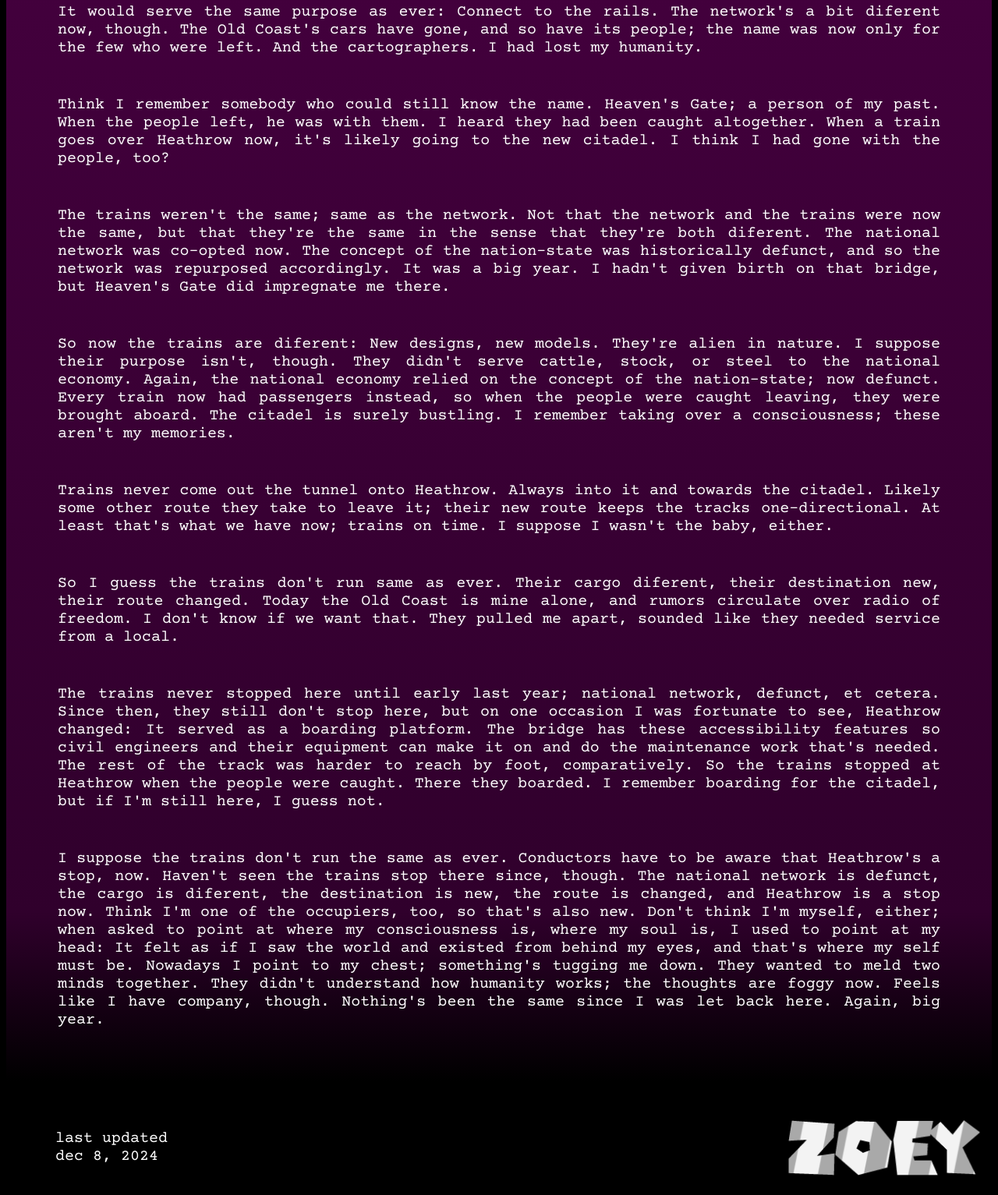
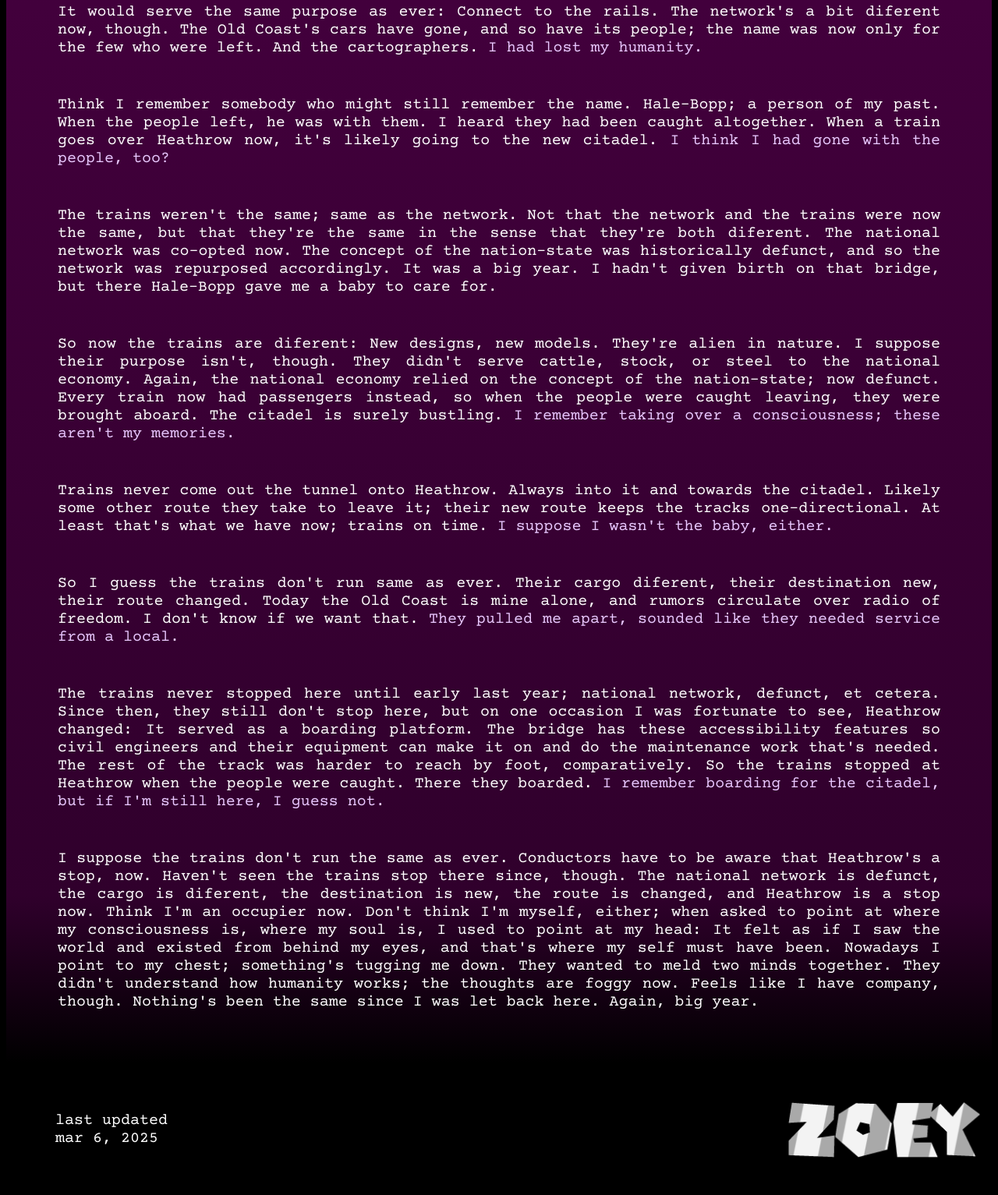
Before and after one commit to deadbeatChimblr/grubbyChimblr.github.io, a plain HTML site: page blog/writing/trains.html in a window 1280 px wide. Shown: the part 877-2410 px from the top of the page at 78% size. Drawn offline with Linux system fonts and the light colour scheme.

Commit message:
updated footer, index, trains

```diff
--- a/blog/writing/trains.html
+++ b/blog/writing/trains.html
@@ -22,21 +22,21 @@
 
 <p>Heathrow Bridge wasn't named that because this is Heathrow; the old governor simply named it after his granddad. It never mattered what the bridge was called, or what purpose it served outside of shifting cattle, stock, and steel: It belongs to the rails, and the rails belonged to the national network. You stepped into them, and you stepped into something far bigger than yourself, but it felt like a miniscule, unseeming part of that something bigger. Just a bridge, just some pieces of rail. I could've birthed a person on that bridge and it wouldn't give it any more signifcance beyond its connection to the rails, which gives it a connection to the national network.</p>
 
-<p>It would serve the same purpose as ever: Connect to the rails. The network's a bit diferent now, though. The Old Coast's cars have gone, and so have its people; the name was now only for the few who were left. And the cartographers. I had lost my humanity.</p>
+<p>It would serve the same purpose as ever: Connect to the rails. The network's a bit diferent now, though. The Old Coast's cars have gone, and so have its people; the name was now only for the few who were left. And the cartographers. <span style="color:#e9c9ff"> I had lost my humanity.</span></p>
 
-<p>Think I remember somebody who could still know the name. Heaven's Gate; a person of my past. When the people left, he was with them. I heard they had been caught altogether. When a train goes over Heathrow now, it's likely going to the new citadel. I think I had gone with the people, too?</p>
+<p>Think I remember somebody who might still remember the name. Hale-Bopp; a person of my past. When the people left, he was with them. I heard they had been caught altogether. When a train goes over Heathrow now, it's likely going to the new citadel. <span style="color:#e9c9ff">I think I had gone with the people, too?</span></p>
 
-<p>The trains weren't the same; same as the network. Not that the network and the trains were now the same, but that they're the same in the sense that they're both diferent. The national network was co-opted now. The concept of the nation-state was historically defunct, and so the network was repurposed accordingly. It was a big year. I hadn't given birth on that bridge, but Heaven's Gate did impregnate me there.</p>
+<p>The trains weren't the same; same as the network. Not that the network and the trains were now the same, but that they're the same in the sense that they're both diferent. The national network was co-opted now. The concept of the nation-state was historically defunct, and so the network was repurposed accordingly. It was a big year. I hadn't given birth on that bridge, but there Hale-Bopp gave me a baby to care for.</p>
 
-<p>So now the trains are diferent: New designs, new models. They're alien in nature. I suppose their purpose isn't, though. They didn't serve cattle, stock, or steel to the national economy. Again, the national economy relied on the concept of the nation-state; now defunct. Every train now had passengers instead, so when the people were caught leaving, they were brought aboard. The citadel is surely bustling. I remember taking over a consciousness; these aren't my memories.</p>
+<p>So now the trains are diferent: New designs, new models. They're alien in nature. I suppose their purpose isn't, though. They didn't serve cattle, stock, or steel to the national economy. Again, the national economy relied on the concept of the nation-state; now defunct. Every train now had passengers instead, so when the people were caught leaving, they were brought aboard. The citadel is surely bustling. <span style="color:#e9c9ff">I remember taking over a consciousness; these aren't my memories.</span></p>
 
-<p>Trains never come out the tunnel onto Heathrow. Always into it and towards the citadel. Likely some other route they take to leave it; their new route keeps the tracks one-directional. At least that's what we have now; trains on time. I suppose I wasn't the baby, either.</p>
+<p>Trains never come out the tunnel onto Heathrow. Always into it and towards the citadel. Likely some other route they take to leave it; their new route keeps the tracks one-directional. At least that's what we have now; trains on time. <span style="color:#e9c9ff"> I suppose I wasn't the baby, either. </span></p>
 
-<p>So I guess the trains don't run same as ever. Their cargo diferent, their destination new, their route changed. Today the Old Coast is mine alone, and rumors circulate over radio of freedom. I don't know if we want that. They pulled me apart, sounded like they needed service from a local.</p>
+<p>So I guess the trains don't run same as ever. Their cargo diferent, their destination new, their route changed. Today the Old Coast is mine alone, and rumors circulate over radio of freedom. I don't know if we want that. <span style="color:#e9c9ff">They pulled me apart, sounded like they needed service from a local.</span></p>
 
-<p>The trains never stopped here until early last year; national network, defunct, et cetera. Since then, they still don't stop here, but on one occasion I was fortunate to see, Heathrow changed: It served as a boarding platform. The bridge has these accessibility features so civil engineers and their equipment can make it on and do the maintenance work that's needed. The rest of the track was harder to reach by foot, comparatively. So the trains stopped at Heathrow when the people were caught. There they boarded. I remember boarding for the citadel, but if I'm still here, I guess not.</p>
+<p>The trains never stopped here until early last year; national network, defunct, et cetera. Since then, they still don't stop here, but on one occasion I was fortunate to see, Heathrow changed: It served as a boarding platform. The bridge has these accessibility features so civil engineers and their equipment can make it on and do the maintenance work that's needed. The rest of the track was harder to reach by foot, comparatively. So the trains stopped at Heathrow when the people were caught. There they boarded. <span style="color:#e9c9ff"> I remember boarding for the citadel, but if I'm still here, I guess not.</span></p>
 
-<p>I suppose the trains don't run the same as ever. Conductors have to be aware that Heathrow's a stop, now. Haven't seen the trains stop there since, though. The national network is defunct, the cargo is diferent, the destination is new, the route is changed, and Heathrow is a stop now. Think I'm one of the occupiers, too, so that's also new. Don't think I'm myself, either; when asked to point at where my consciousness is, where my soul is, I used to point at my head: It felt as if I saw the world and existed from behind my eyes, and that's where my self must be. Nowadays I point to my chest; something's tugging me down. They wanted to meld two minds together. They didn't understand how humanity works; the thoughts are foggy now. Feels like I have company, though. Nothing's been the same since I was let back here. Again, big year.</p>
+<p>I suppose the trains don't run the same as ever. Conductors have to be aware that Heathrow's a stop, now. Haven't seen the trains stop there since, though. The national network is defunct, the cargo is diferent, the destination is new, the route is changed, and Heathrow is a stop now. Think I'm an occupier now. Don't think I'm myself, either; when asked to point at where my consciousness is, where my soul is, I used to point at my head: It felt as if I saw the world and existed from behind my eyes, and that's where my self must have been. Nowadays I point to my chest; something's tugging me down. They wanted to meld two minds together. They didn't understand how humanity works; the thoughts are foggy now. Feels like I have company, though. Nothing's been the same since I was let back here. Again, big year.</p>
 
 </div>
 <div id="footer"></div>
--- a/footer.html
+++ b/footer.html
@@ -14,7 +14,7 @@
 <p class="footer">
     <table width="100%" class="borderless">
         <tr>
-            <td><p style="font-family: CourierPrime-Regular;">last updated<br>dec 8, 2024</p></td>
+            <td><p style="font-family: CourierPrime-Regular;">last updated<br>mar 6, 2025</p></td>
             <td><a href="/index.html"><img src="/assets/img/zoey_light.png" width="250px" style="float: right"></td>
         </tr>
     </table>
```
Also changed, not shown: index.html (+2 -2 lines).
